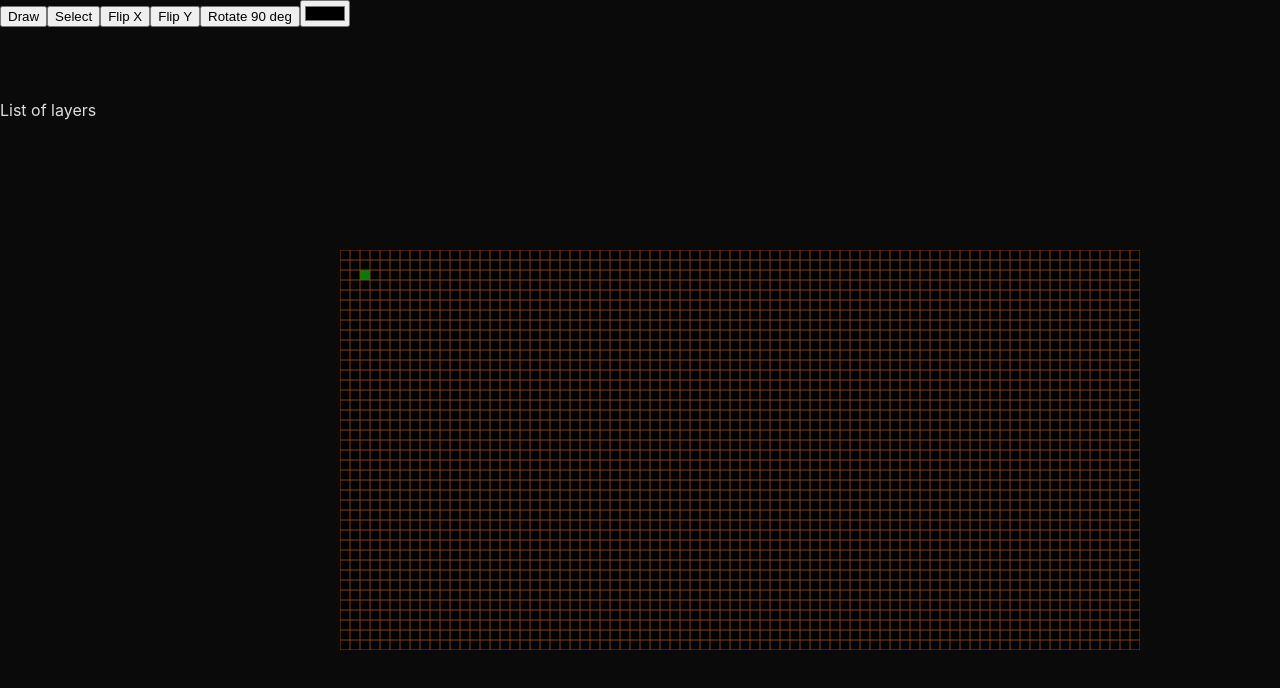
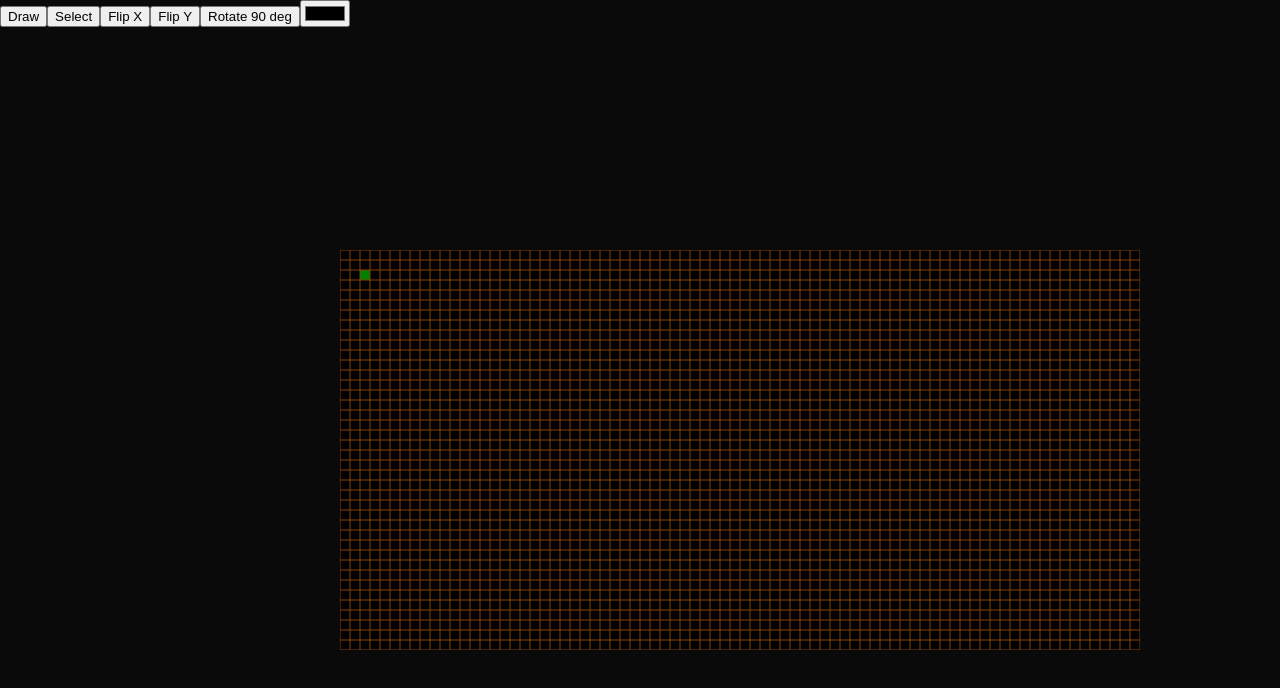
Before and after one commit to niklasmh/knithub, a React (Create React App) app: page / in a window 1280 px wide. Shown: the top 688 px of the page. Built offline with nearby package versions, Linux system fonts and the light colour scheme.

Commit message:
Implement basic layer functions

```diff
--- a/src/App.tsx
+++ b/src/App.tsx
@@ -8,6 +8,7 @@ import Layers from './components/Layers'
 import { Grid } from './models/grid'
 import { Modes } from './models/modes'
 import { Color } from './models/color'
+import { Layer } from './models/layer'
 import { Transformation } from './models/transformations'
 
 interface IProps {}
@@ -17,6 +18,7 @@ interface IState {
   scale: [number, number]
   mode: Modes
   color: Color
+  layers: Layer[]
 }
 
 class App extends Component<IProps, IState> {
@@ -35,7 +37,8 @@ class App extends Component<IProps, IState> {
       grid,
       scale: [10, 10],
       mode: Modes.DRAW,
-      color: { value: 'white' }
+      color: { value: 'white' },
+      layers: []
     }
   }
 
@@ -44,7 +47,6 @@ class App extends Component<IProps, IState> {
   }
 
   changeColor(color: Color) {
-    console.log(color)
     this.setState({ ...this.state, color })
   }
 
@@ -54,12 +56,61 @@ class App extends Component<IProps, IState> {
     }
   }
 
+  addLayer(layer: Layer) {
+    const layers: Layer[] = this.state.layers
+    layers.push(layer)
+    this.setState({ ...this.state, layers })
+  }
+
+  deleteLayer(index: number) {
+    const layers: Layer[] = this.state.layers
+    this.setState({
+      ...this.state,
+      layers: layers.slice(0, index).concat(layers.slice(index + 1))
+    })
+  }
+
+  selectLayer(index: number, unselectOthers: boolean = true) {
+    const layers: Layer[] = this.state.layers
+    if (unselectOthers) {
+      layers.forEach((layer: Layer) => (layer.selected = false))
+    }
+    layers[index].selected = true
+    this.setState({ ...this.state, layers })
+  }
+
+  moveLayer(index: number, steps: number) {
+    const beforeIndex: Layer[] = this.state.layers.slice(0, index)
+    const atIndex: Layer = this.state.layers[index]
+    const afterIndex: Layer[] = this.state.layers.slice(index + 1)
+    const newIndex = Math.min(Math.max(0, index + steps))
+    const correctedSteps: number = newIndex - index
+    if (correctedSteps < 0) {
+      const startLayers: Layer[] = beforeIndex.slice(0, newIndex)
+      const endLayers: Layer[] = beforeIndex.slice(newIndex)
+      const layers: Layer[] = startLayers
+        .concat([atIndex])
+        .concat(endLayers)
+        .concat(afterIndex)
+      this.setState({ ...this.state, layers })
+    } else if (correctedSteps > 0) {
+      const startLayers: Layer[] = afterIndex.slice(0, newIndex - index)
+      const endLayers: Layer[] = afterIndex.slice(newIndex - index)
+      const layers: Layer[] = beforeIndex
+        .concat(startLayers)
+        .concat([atIndex])
+        .concat(endLayers)
+      this.setState({ ...this.state, layers })
+    }
+  }
+
   render() {
     const {
       grid,
       scale: [width, height],
       mode,
-      color
+      color,
+      layers
     } = this.state
 
     return (
@@ -71,7 +122,17 @@ class App extends Component<IProps, IState> {
           changeColor={(color: Color) => this.changeColor(color)}
           changeMode={(mode: Modes) => this.changeMode(mode)}
         />
-        <Layers />
+        <Layers
+          layers={layers}
+          addLayer={(layer: Layer) => this.addLayer(layer)}
+          deleteLayer={(index: number) => this.deleteLayer(index)}
+          selectLayer={(index: number, unselect?: boolean) =>
+            this.selectLayer(index, unselect)
+          }
+          moveLayer={(index: number, steps: number) =>
+            this.moveLayer(index, steps)
+          }
+        />
         <Canvas
           ref={this.canvas}
           scale={{ x: width, y: height }}
@@ -80,6 +141,7 @@ class App extends Component<IProps, IState> {
           grid={grid}
           mode={mode}
           color={color}
+          layers={layers}
         />
       </div>
     )
--- a/src/components/Canvas.tsx
+++ b/src/components/Canvas.tsx
@@ -14,6 +14,7 @@ interface IProps {
   height: number
   scale: Point
   color: Color
+  layers: Layer[]
 }
 
 type RenderGridElement = Color | null
--- a/src/components/Layers.tsx
+++ b/src/components/Layers.tsx
@@ -1,7 +1,24 @@
 import React, { Component } from 'react'
 
-export default class Layers extends Component {
+import { Layer } from '../models/layer'
+
+interface IProps {
+  layers: Layer[]
+  addLayer(layer: Layer): void
+  deleteLayer(index: number): void
+  selectLayer(index: number, unselectOthers: boolean): void
+  moveLayer(index: number, steps: number): void
+}
+
+export default class Layers extends Component<IProps, {}> {
   render() {
-    return <div>List of layers</div>
+    const layers: any = this.props.layers.map((layer: Layer, i: number) => {
+      return (
+        <div className="layer" key={i}>
+          {i}
+        </div>
+      )
+    })
+    return <div className="layer-list">{layers}</div>
   }
 }
```
